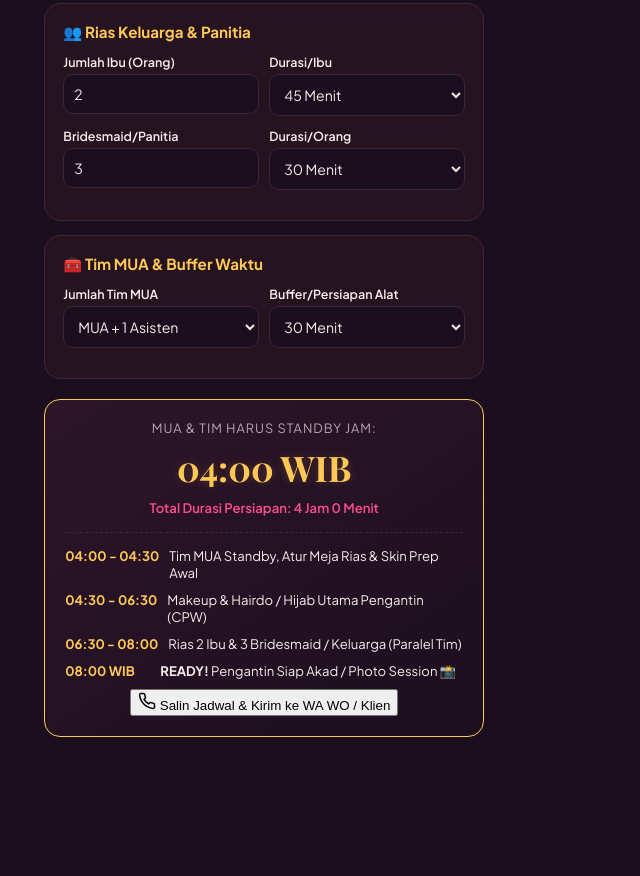
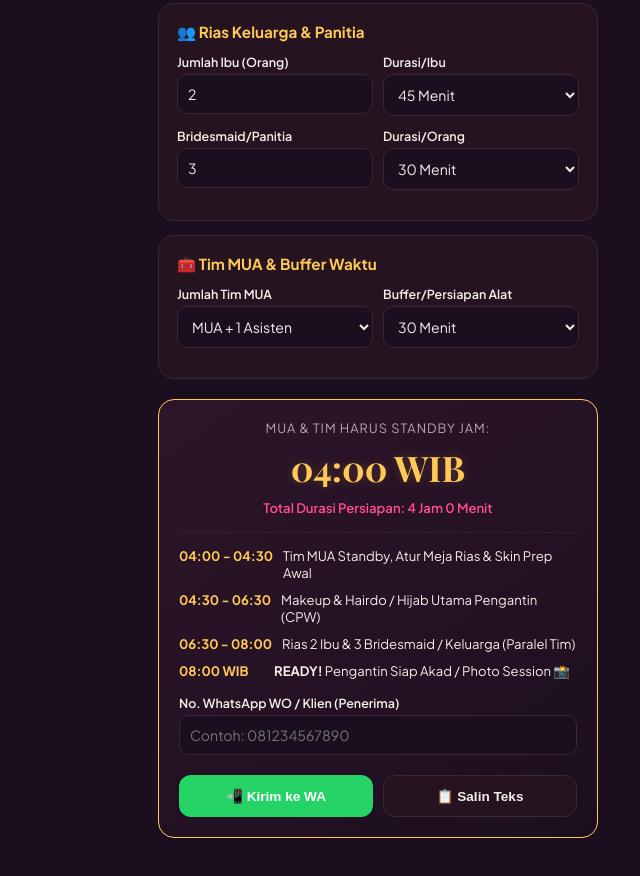
Before and after one commit to lastaridias-wq/Rundown-Estimator-Hari-H-MUA, a plain HTML site: page index.html in a window 1280 px wide. Shown: the part 422-1298 px from the top of the page, without its empty margins (262-902 px from the left). Before the commit the page ends 1219 px from the top, so only its background shows below. Drawn offline with nearby package versions, Linux system fonts and the light colour scheme; a web font is replaced by a local one.

Commit message:
Update index.html

```diff
--- a/index.html
+++ b/index.html
@@ -59,22 +59,14 @@
   .timeline-time{font-weight:700; color:var(--gold); min-width:85px;}
   .timeline-desc{color:var(--text); flex:1;}
 
-  <!-- TAMBAHKAN KOTAK INPUT INI DI DALAM RESULT CARD SEBELUM TOMBOL -->
-<div class="field" style="margin-top: 14px; text-align: left;">
-  <label>No. WhatsApp WO / Klien (Penerima)</label>
-  <input type="text" id="targetWa" placeholder="Contoh: 081234567890">
-</div>
+  .btn-wa{
+    width:100%; padding:12px; border-radius:12px; border:none;
+    background:var(--wa); color:#fff; font-weight:700; font-size:0.85rem;
+    cursor:pointer; margin-top:8px; display:flex; align-items:center; justify-content:center; gap:6px;
+    transition:0.2s;
+  }
+  .btn-wa:hover{ opacity:0.9; }
 
-<!-- GANTI TOMBOL LAMA DENGAN DUA TOMBOL INI -->
-<div class="grid-2" style="margin-top:10px;">
-  <button class="btn-wa" onclick="sendRundownWA()">
-    📲 Kirim Langsung ke WA
-  </button>
-  <button class="btn-wa" style="background:var(--panel); border:1px solid var(--line); color:var(--text);" onclick="copyRundownWA()">
-    📋 Salin Teks
-  </button>
-</div>
-  }
   .toast{position:fixed;bottom:30px;left:50%;transform:translateX(-50%) translateY(20px);background:var(--gold);color:var(--bg);font-size:12px;font-weight:700;padding:10px 20px;border-radius:99px;opacity:0;transition:0.3s;pointer-events:none;}
   .toast.show{opacity:1;transform:translateX(-50%) translateY(0);}
 </style>
@@ -167,10 +159,21 @@
 
     <div class="timeline-list" id="timelineOutput"></div>
 
-    <button class="btn-wa" onclick="copyRundownWA()">
-      <svg width="18" height="18" viewBox="0 0 24 24" fill="none" stroke="currentColor" stroke-width="2"><path d="M22 16.92v3a2 2 0 0 1-2.18 2 19.79 19.79 0 0 1-8.63-3.07 19.5 19.5 0 0 1-6-6 19.79 19.79 0 0 1-3.07-8.67A2 2 0 0 1 4.11 2h3a2 2 0 0 1 2 1.72 12.84 12.84 0 0 0 .7 2.81 2 2 0 0 1-.45 2.11L8.09 9.91a16 16 0 0 0 6 6l1.27-1.27a2 2 0 0 1 2.11-.45 12.84 12.84 0 0 0 2.81.7A2 2 0 0 1 22 16.92z"/></svg>
-      Salin Jadwal & Kirim ke WA WO / Klien
-    </button>
+    <!-- KOTAK INPUT WA PENERIMA -->
+    <div class="field" style="margin-top: 16px; text-align: left;">
+      <label>No. WhatsApp WO / Klien (Penerima)</label>
+      <input type="text" id="targetWa" placeholder="Contoh: 081234567890">
+    </div>
+
+    <!-- TOMBOL AKSI -->
+    <div class="grid-2" style="margin-top:10px;">
+      <button class="btn-wa" onclick="sendRundownWA()">
+        📲 Kirim ke WA
+      </button>
+      <button class="btn-wa" style="background:var(--panel); border:1px solid var(--line); color:var(--text);" onclick="copyRundownWA()">
+        📋 Salin Teks
+      </button>
+    </div>
   </div>
 </div>
 
@@ -242,7 +245,7 @@ function calculateRundown() {
   document.getElementById('timelineOutput').innerHTML = timelineHTML;
 }
 
-  function generateRundownText() {
+function generateRundownText() {
   const standby = document.getElementById('startTimeBadge').textContent;
   const ready = document.getElementById('targetTime').value;
 
@@ -259,7 +262,6 @@ function calculateRundown() {
   return text;
 }
 
-// FUNGSI 1: Kirim Langsung ke WA Penerima
 function sendRundownWA() {
   let noWa = document.getElementById('targetWa').value.replace(/\D/g, '');
   if (!noWa) {
@@ -275,7 +277,6 @@ function sendRundownWA() {
   window.open(url, '_blank');
 }
 
-// FUNGSI 2: Salin Teks (Opsional jika ingin kirim manual ke Grup)
 function copyRundownWA() {
   const text = generateRundownText();
   navigator.clipboard.writeText(text).then(() => {
```
